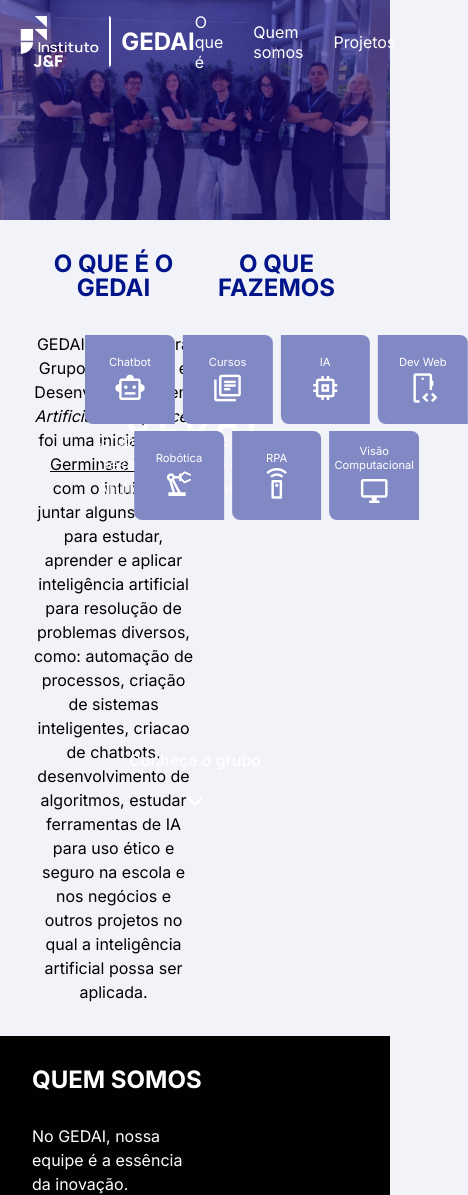
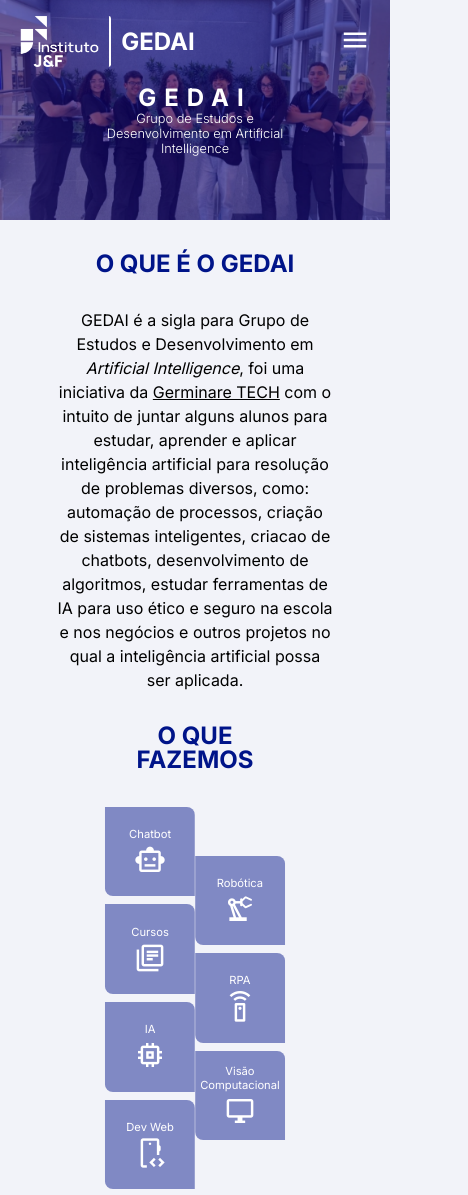
Before and after one commit to gedaijef/siteGedai, a plain HTML site: page index.html in a window 390 px wide. Shown: the top 1195 px of the page, 468 px wide, since content can reach past the window. Drawn offline with nearby package versions, Linux system fonts and the light colour scheme.

Commit message:
testando versão mobile

```diff
--- a/css/index.css
+++ b/css/index.css
@@ -132,10 +132,13 @@ main {
 
 #skills {
     width: 50%;
+    user-select: none;
+}
+
+#lista-skills {
     display: flex;
     flex-direction: column;
     align-items: center;
-    user-select: none;
 }
 
 #skills ul {
--- a/css/media-query-index.css
+++ b/css/media-query-index.css
@@ -1,48 +1,4 @@
- /* @media screen and (max-width: 400px) {
-    #home {
-        display: block;
-        padding: 0;
-    }
-
-    #home h1 {
-        font-size: 1.5em;
-    }
-
-    #home h1,
-    #quem_somos h1 {
-        margin-bottom: 1.5rem;
-    }
-
-    #home img {
-        width: 100vw;
-    }
-
-    #quem_somos div {
-        justify-content: space-between;
-        display: grid;
-    }
-
-    #quem_somos div,
-    #texto_home {
-        margin: 1.4rem;
-    }
-
-
-    #projetos h1 {
-        font-size: 1.2em;
-    }
-
-    .card-inner h2 {
-        font-size: 1.8em;
-        margin-bottom: 2em;
-    }
-
-    .card-inner p {
-        font-size: 1.1em;
-        width: 8rem;
-        height: 25rem;
-    }
-
+ @media screen and (max-width: 600px) {
      nav ul {
          position: absolute;
          top: 70px;
@@ -68,9 +24,76 @@
          transition: all 0.5s;
      }
 
+     #tela-inicial h1 {
+         top: 25vw;
+         font-size: 1.5rem;
      }
 
-@media screen and (min-width: 400px) and (max-width: 600px) {
+     #subtitulo-tela-inicial {
+        line-height: normal;
+         top: 34vw;
+         font-size: .8rem;
+         text-align: center;
+     }
+
+     #conheca-mais-tela-inicial,
+     #scroll-down {
+         display: none;
+     }
+
+     #home {
+         align-items: center;
+         display: flex;
+         flex-direction: column;
+     }
+
+     #skills {
+         align-items: center;
+         display: flex;
+         flex-direction: column;
+     }
+
+     #lista-skills {
+         flex-direction: row;
+     }
+
+     #skills ul {
+         flex-direction: column;
+     }
+
+     #explicacao,
+     #quem_somos p {
+         width: 85%;
+     }
+
+     #quem_somos {
+         text-align: center;
+         align-items: center;
+         display: flex;
+         flex-direction: column;
+         background-position: center;
+     }
+
+     #home h1,
+     #quem_somos h1,
+     #projetos h1 {
+         font-size: 1.5rem;
+     }
+
+     .card-inner h2 {
+         font-size: 1.8rem;
+         margin-bottom: 2rem;
+     }
+
+     .card-inner p {
+         font-size: .9rem;
+         width: 85%;
+         height: 12rem;
+         justify-self: center;
+     }
+ }
+
+ /* @media screen and (min-width: 400px) and (max-width: 600px) {
 
     #home h1 {
         font-size: 2em;
@@ -285,13 +308,15 @@
 
 
  @media only screen and (min-width: 1200px) {
+
      #home h1,
-     #quem_somos h1, #projetos h1 {
+     #quem_somos h1,
+     #projetos h1 {
          font-size: 1.8rem;
      }
 
      #home p,
-     #quem_somos p{
+     #quem_somos p {
          font-size: 1.1rem;
      }
 
--- a/index.html
+++ b/index.html
@@ -67,6 +67,7 @@
             </div>
             <div id="skills">
                 <h1>O que fazemos</h1>
+                <div id="lista-skills">
                     <ul id="skills-cima">
                         <li>Chatbot<span class="material-symbols-outlined">
                                 smart_toy
@@ -92,6 +93,7 @@
                                 desktop_windows
                             </span></li>
                     </ul>
+                </div>
             </div>
         </section>
 
```
Lines whose indentation alone changed are shown as unchanged.
